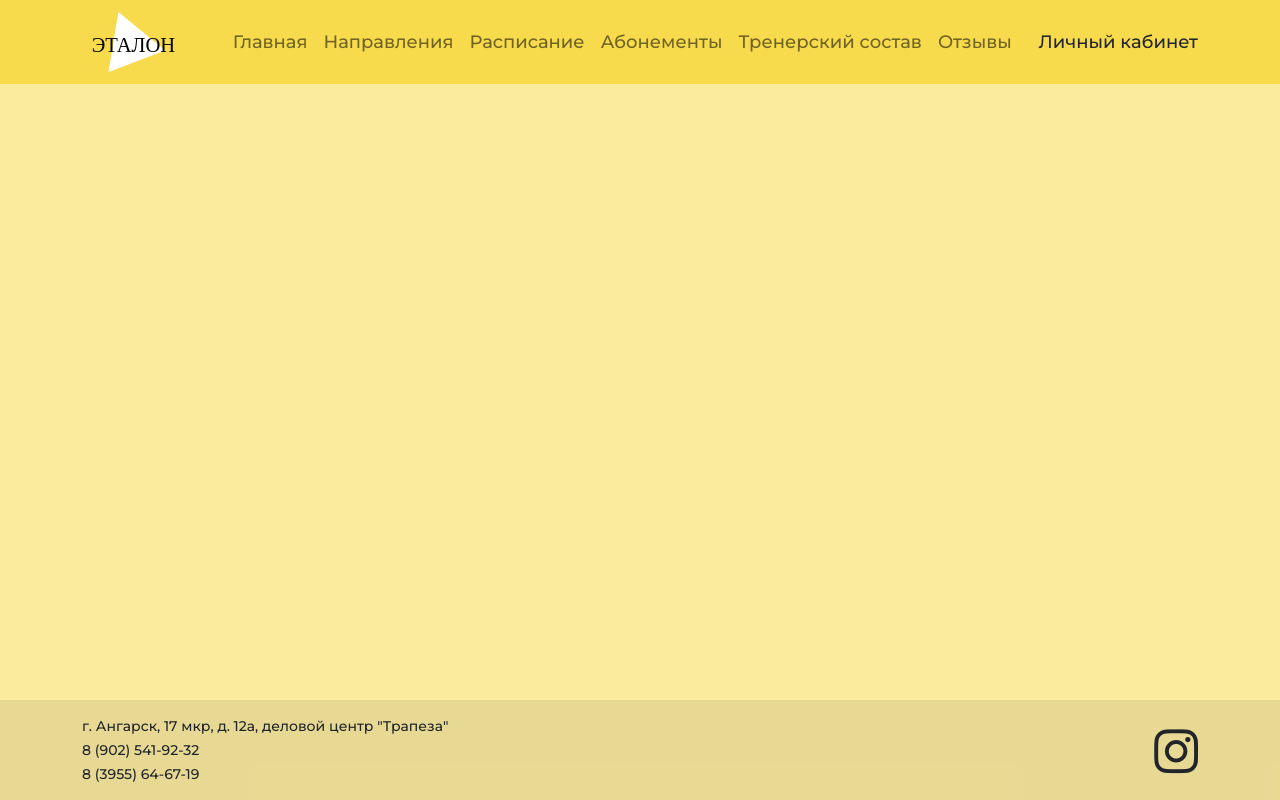
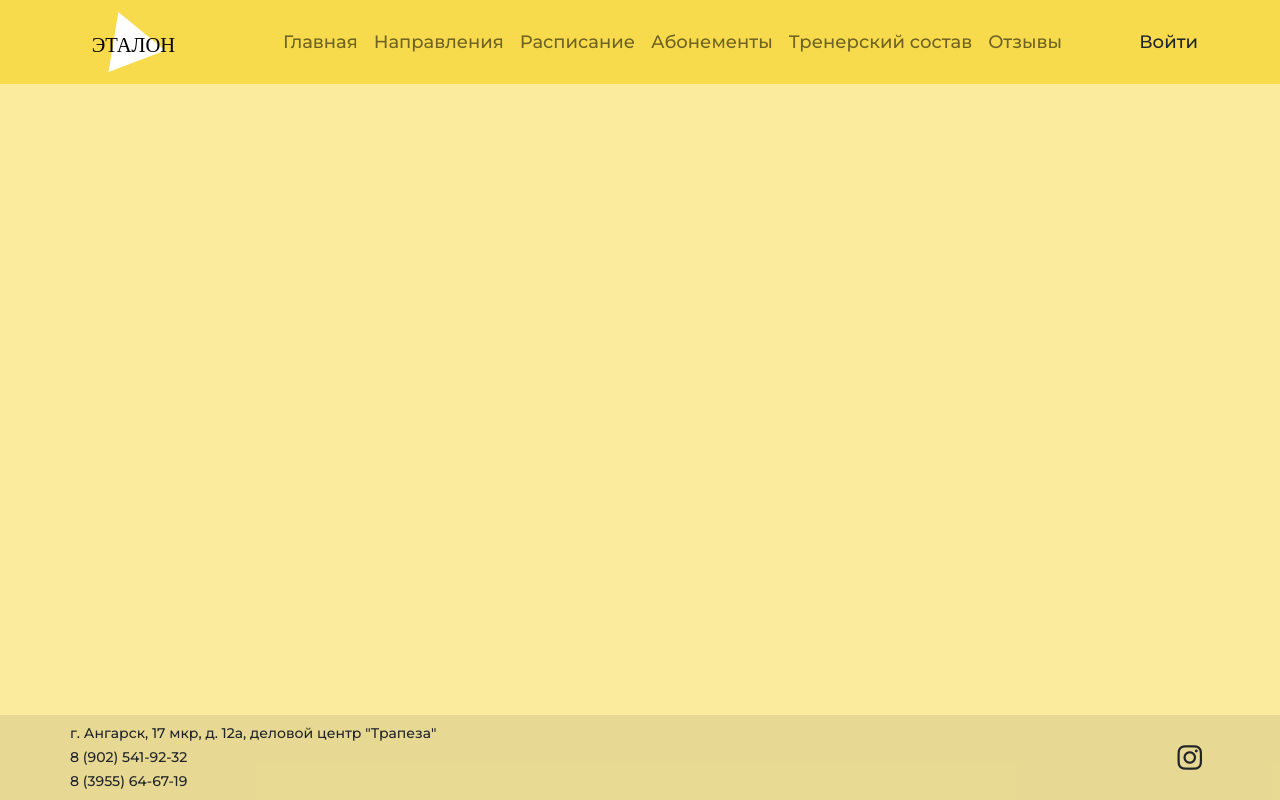
Before and after one commit to coplant/Django-Etalon, a Django app: page / in a window 1280 px wide. Run offline with Django 4.2, Linux system fonts and the light colour scheme; some libraries are stand-ins or nearby versions.

Commit message:
13.11.22 - fixed footer & header overflow; added reset.css

```diff
--- a/Etalon/static/css/style.css
+++ b/Etalon/static/css/style.css
@@ -1,19 +1,20 @@
+* {
+    margin: 0;
+    padding: 0;
+}
+
+
 html {
-    min-width: 400px;
-    position: relative;
-    min-height: 100%;
-    padding-bottom: 100px;
+    width: 100%;
+    min-height: 100vh;
 }
 
 body {
+    /*height: 100%;*/
+    width: 100%;
+
+    min-height: 100%;
     background-color: #fbeb9d;
-    flex-direction: column;
-    padding-bottom: 70px;
-    margin-bottom: 100px;
-
-    /*min-width: 400px;*/
-    /*background-color: #bbb389;*/
-    /*background-color: #a8a69c;*/
 }
 
 .navbar {
@@ -31,24 +32,37 @@ body {
     font-weight: 700;
 }
 
+
+/*.wrapper {*/
+/*    display: flex;*/
+/*    flex-direction: column;*/
+/*    min-height: 100vh;*/
+/*}*/
+
 .content {
+    /*flex: 1 0 auto;*/
     font-family: 'Montserrat', sans-serif;
     font-size: 18px;
     font-weight: 500;
 }
 
-footer {
-    position: absolute;
-    bottom: 0px;
-    left: 0px;
+
+/*.content.container {*/
+/*    flex: 1 0 auto;*/
+/*}*/
+
+.footer {
     width: 100%;
-    height: 100px;
-    min-width: 400px;
-    /*width: auto;*/
-    /*flex: 0 0 auto;*/
-
     background-color: rgba(30, 33, 37, 0.085);
 }
+
+/*.footer .container {*/
+/*    flex: 0 0 auto;*/
+
+
+/*    !*min-height: 100vh;*!*/
+/*}*/
+
 
 .footer-text {
     font-family: 'Montserrat', sans-serif;
@@ -58,24 +72,10 @@ footer {
     color: #1e2125;
 }
 
-footer a:hover {
+.footer a:hover {
     text-decoration: underline;
 }
 
-.footer-text i {
-    font-size: 50px;
-}
-
-/*@media (max-width: 400px) {*/
-/*    .footer-text i {*/
-/*        font-size: 25px;*/
-/*    }*/
-
-/*    footer {*/
-/*        min-width: 320px;*/
-/*    }*/
-
-/*    html {*/
-/*        min-width: 320px;*/
-/*    }*/
+/*.footer-text i {*/
+/*    font-size: 50px;*/
 /*}*/
--- a/templates/base.html
+++ b/templates/base.html
@@ -10,28 +10,37 @@
   <link rel="preconnect" href="https://fonts.googleapis.com">
   <link rel="preconnect" href="https://fonts.gstatic.com" crossorigin>
   <link href="https://fonts.googleapis.com/css2?family=Montserrat:wght@300;500;700&display=swap" rel="stylesheet">
+  <link href="{% static "css/reset.css" %}" rel="stylesheet">
+
   <link href="{% static "bootstrap/css/bootstrap.min.css" %}" rel="stylesheet">
+
   <link href="{% static "css/style.css" %}" rel="stylesheet">
   <script src="https://kit.fontawesome.com/da65841043.js" crossorigin="anonymous"></script>
 </head>
-<body>
+<body class="d-flex flex-column min-vh-100">
 
 {% block header %}
   {% include './include/_header.html' %}
 {% endblock header %}
 
-<div class="content">
-  <div class="container d-flex flex-grow-1 py-5 my-5">
+<div class="wrapper flex-grow-1">
+  <div class="content">
+  <div class="container py-auto my-5 overflow-hidden">
     {% block content %}
 
     {% endblock content %}
   </div>
 </div>
+</div>
+
+
 
 {% block footer %}
   {% include './include/_footer.html' %}
 {% endblock footer %}
 
+
+
 <script src="{% static "bootstrap/js/bootstrap.min.js" %}"></script>
 </body>
 </html>
--- a/templates/include/_footer.html
+++ b/templates/include/_footer.html
@@ -1,16 +1,16 @@
 {% load static %}
 {% load main_tags %}
 
-<footer class="py-2 mt-auto">
-  <div class="container flex-nowrap">
-    <div class="d-flex justify-content-between align-items-center my-2">
+<footer class="footer container-fluid py-2">
+  <div class="container px-0">
+    <div class="d-flex justify-content-between align-items-center overflow-auto">
       <div class="contacts">
         <div class="footer-text text-dark">г. Ангарск, 17 мкр, д. 12а, деловой центр "Трапеза"</div>
         <div><a class="footer-text text-dark" href="tel:89025419232">8 (902) 541-92-32</a></div>
         <div><a class="footer-text text-dark" href="tel:83955646719">8 (3955) 64-67-19</a></div>
       </div>
-      <div class="footer-text text-dark"><a href="https://instagram.com/etalon_sport/">
-          <i class="fa-2xl fa-brands fa-instagram text-dark align-middle"></i></a>
+      <div class="footer-text text-dark px-2 py-2"><a href="https://instagram.com/etalon_sport/">
+        <i class="fa-2xl fa-brands fa-instagram text-dark align-middle"></i></a>
       </div>
     </div>
   </div>
--- a/templates/include/_header.html
+++ b/templates/include/_header.html
@@ -1,7 +1,7 @@
 {% load static %}
 
-<nav class="navbar navbar-expand-xl">
-  <div class="container d-flex justify-content-between">
+<nav class="navbar navbar-expand-xl ">
+  <div class="container d-flex justify-content-between overflow-auto">
     <a class="navbar-brand p-1" href="{% url 'home' %}">
       <svg class="logo mt-0" width="100px" height="60px" xmlns="http://www.w3.org/2000/svg">
         <image xlink:href="{% static 'images/logo@3x.svg' %}" src="{% static 'images/logo.svg' %}" width="100px"
@@ -10,7 +10,7 @@
     </a>
     {#    TODO: user.is_authenticated #}
     <div class="nav-menu d-flex order-xl-last">
-      <a class="nav-item nav-link ms-auto text-nowrap my-auto" href="{% url 'login' %}">Личный кабинет</a>
+      <a class="nav-item nav-link ms-auto text-nowrap my-auto" href="{% url 'login' %}">Войти</a>
       <button class="navbar-toggler ms-3" type="button" data-bs-toggle="collapse" data-bs-target="#navbarToggler"
               aria-controls="navbarToggler" aria-expanded="false" aria-label="Toggle navigation">
         <span class="navbar-toggler-icon"></span>
```
